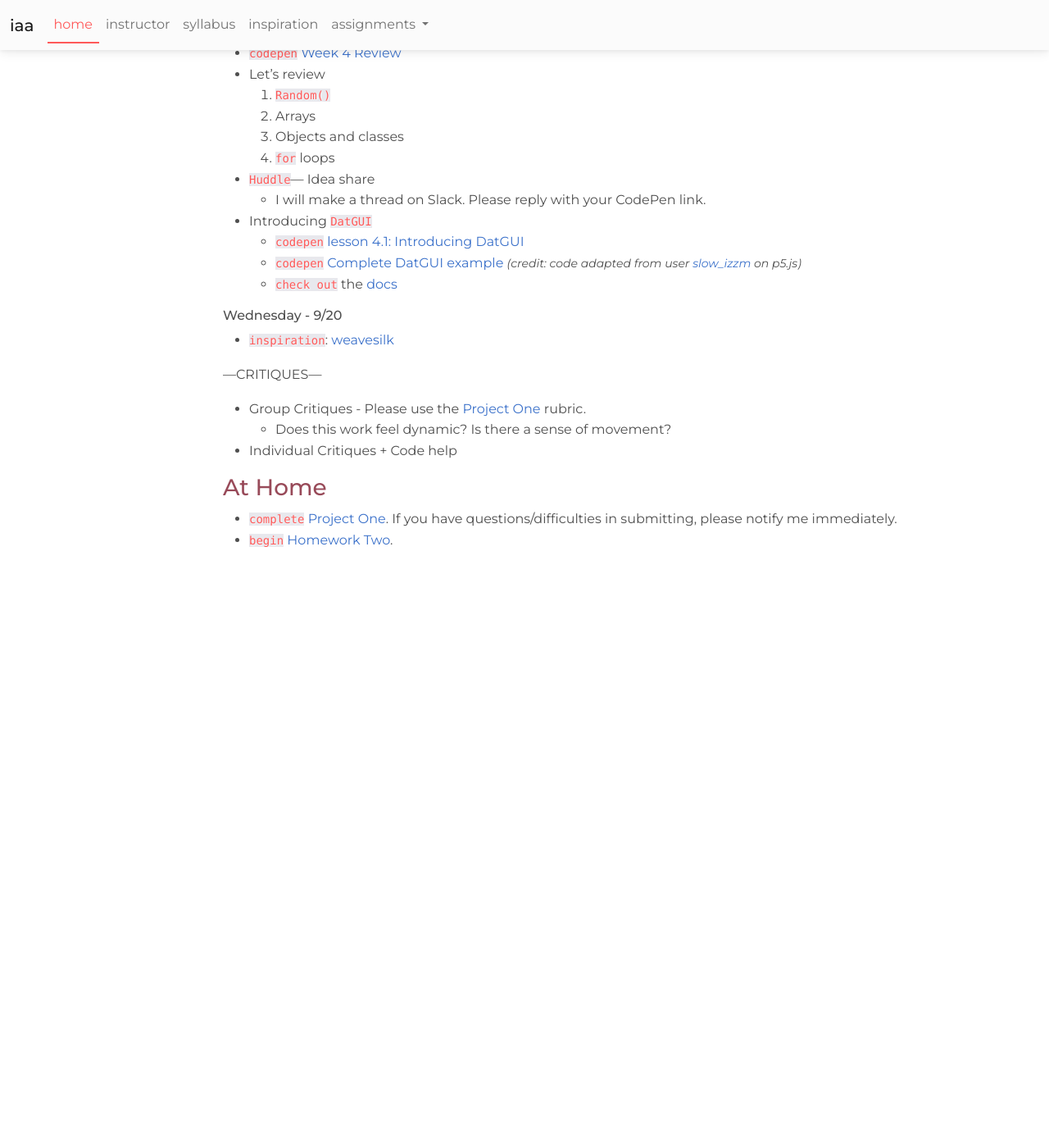
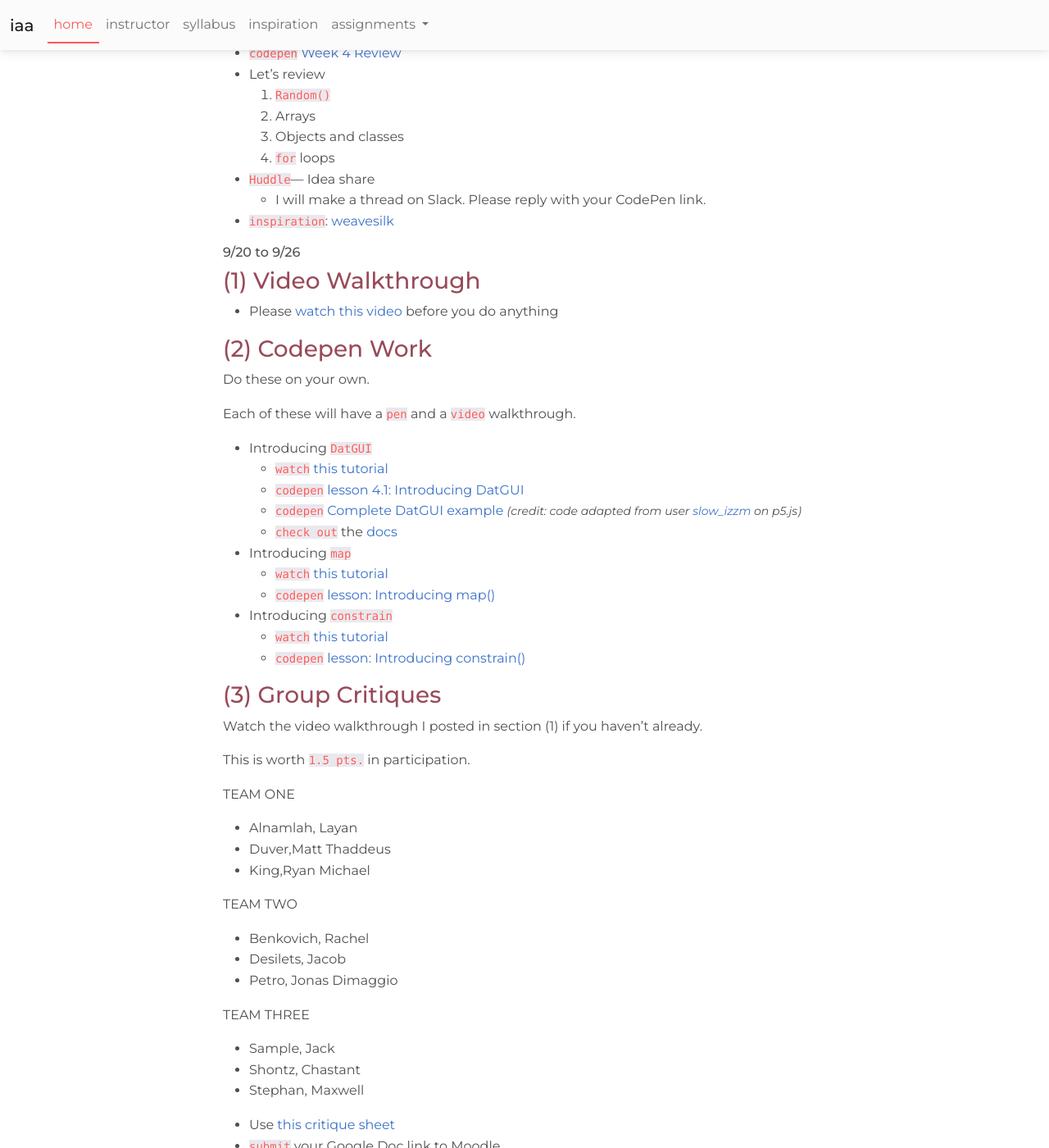
Before and after one commit to nicnosis/cu-courses, a Jekyll site: the page built from fa23/iaa/index.md, in a window 1280 px wide and 1400 px high, scrolled down 3790 px. Shown: the whole window at 82% size. Built offline with Jekyll 4.4.1, drawn with Linux system fonts in a browser that asks for light colours; nearby versions of some CDN libraries; before the commit the page ends 4477 px from its top, so only the background shows below that; some of the changed text lies outside the part shown.

Commit message:
iaa read

```diff
--- a/fa23/iaa/index.md
+++ b/fa23/iaa/index.md
@@ -133,7 +133,7 @@ Videos
   * By the way, you can find the full playlist [here](https://www.youtube.com/watch?v=HerCR8bw_GE&list=PLRqwX-V7Uu6Zy51Q-x9tMWIv9cueOFTFA)
 
 
-## Week 4
+## Weeks 4 and 5
 ### In Class
 #### Monday - 9/18
 * `inspiration`: [Vault](https://vault.xyz/?utm_source=extension&utm_medium=click&utm_campaign=muzli)
@@ -145,20 +145,59 @@ Videos
     4. `for` loops
 * `Huddle`--- Idea share
   * I will make a thread on Slack. Please reply with your CodePen link.
+
+* `inspiration`: [weavesilk](http://weavesilk.com/)
+
+#### 9/20 to 9/26
+
+### (1) Video Walkthrough
+* Please [watch this video](https://youtu.be/9Xrq6uQEiKE) before you do anything
+
+### (2) Codepen Work
+Do these on your own.
+
+Each of these will have a `pen` and a `video` walkthrough.
+
 * Introducing `DatGUI`
+  * `watch` [this tutorial](https://youtu.be/UKQySOToacE)
   * `codepen` [lesson 4.1: Introducing DatGUI](https://codepen.io/novonagu/pen/xxKJjYM?editors=0010)
   * `codepen` [Complete DatGUI example](https://codepen.io/novonagu/pen/rNoGNQR) <small>_(credit: code adapted from user [slow_izzm](https://editor.p5js.org/slow_izzm/sketches) on p5.js)_</small>
   * `check out` the [docs](https://github.com/dataarts/dat.gui/blob/master/API.md)
 
+* Introducing `map`
+  * `watch` [this tutorial](https://youtu.be/DiuMWtr4FGA)
+  * `codepen` [lesson: Introducing map()](https://codepen.io/novonagu/pen/QpOqXg?editors=0010)
 
-#### Wednesday - 9/20
-* `inspiration`: [weavesilk](http://weavesilk.com/)
+* Introducing `constrain`
+  * `watch` [this tutorial](https://youtu.be/AkMoHiS5K_E)
+  * `codepen` [lesson: Introducing constrain()](https://codepen.io/novonagu/pen/wJPzmO?editors=0010)
 
----CRITIQUES---
-* Group Critiques - Please use the [Project One](assignments/p1.html) rubric.
-  * Does this work feel dynamic? Is there a sense of movement?
-* Individual Critiques + Code help
+### (3) Group Critiques
+Watch the video walkthrough I posted in section (1) if you haven't already.
 
-### At Home
+This is worth `1.5 pts.` in participation.
+
+TEAM ONE
+* Alnamlah, Layan
+* Duver,Matt Thaddeus
+* King,Ryan Michael
+
+TEAM TWO
+* Benkovich, Rachel
+* Desilets, Jacob
+* Petro, Jonas Dimaggio
+
+TEAM THREE
+* Sample, Jack
+* Shontz, Chastant
+* Stephan, Maxwell
+
+
+* Use [this critique sheet](https://docs.google.com/document/d/1zWkE_L5X3GynZlnSwKsGNX0BRLOe60ezncBS_x46TL0/edit?usp=sharing)
+* `submit` your Google Doc link to Moodle.
+
+
+### Deliverables
+* `complete` the Group Critique. Submit on Moodle.
 * `complete` [Project One](assignments/p1.html). If you have questions/difficulties in submitting, please notify me immediately.
-* `begin` [Homework Two](assignments/hw2.html).
+* `complete` [Homework Two](assignments/hw2.html).
```
Also changed, not shown: fa23/iaa/assignments/hw2.md (+1 -1 lines).
